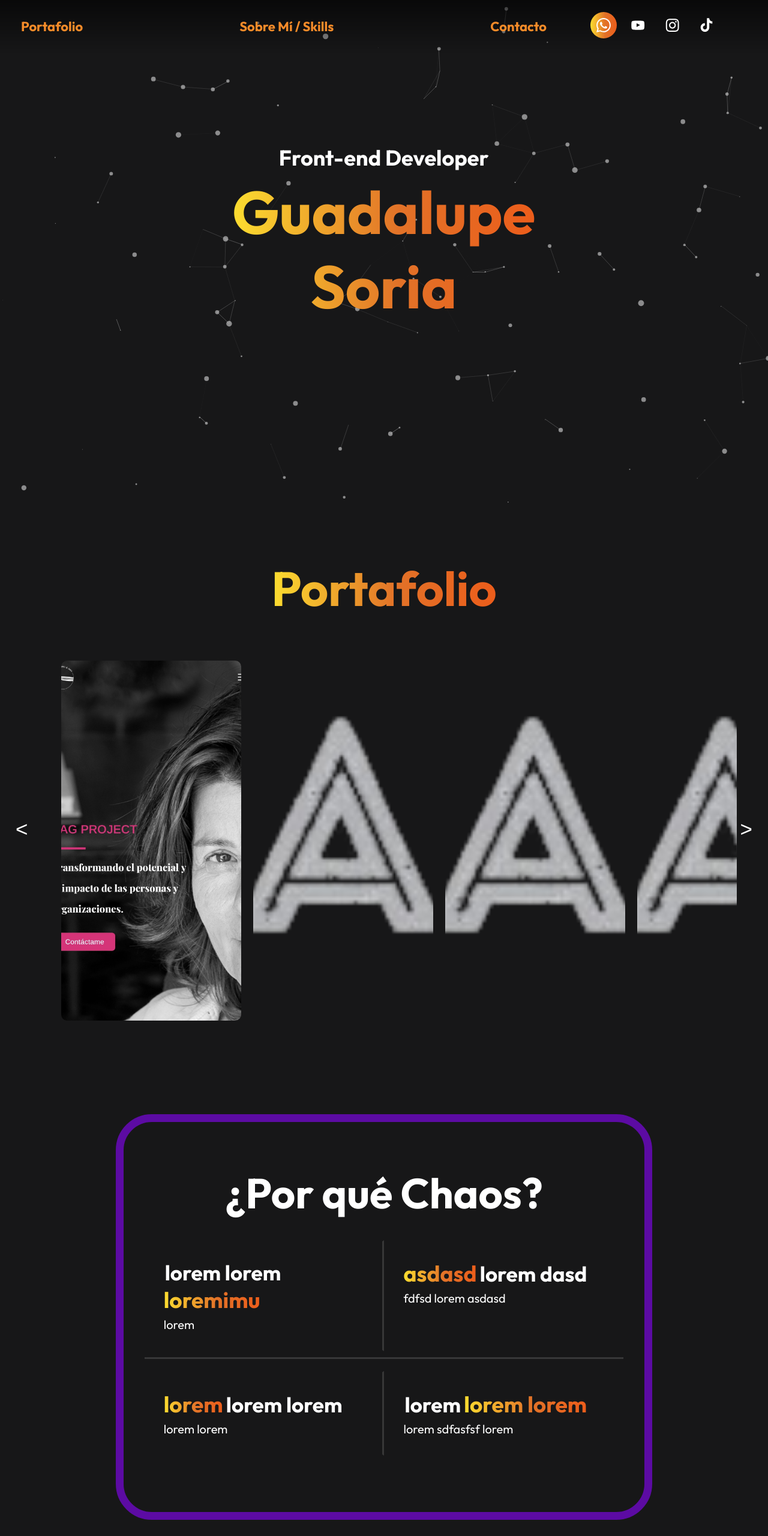
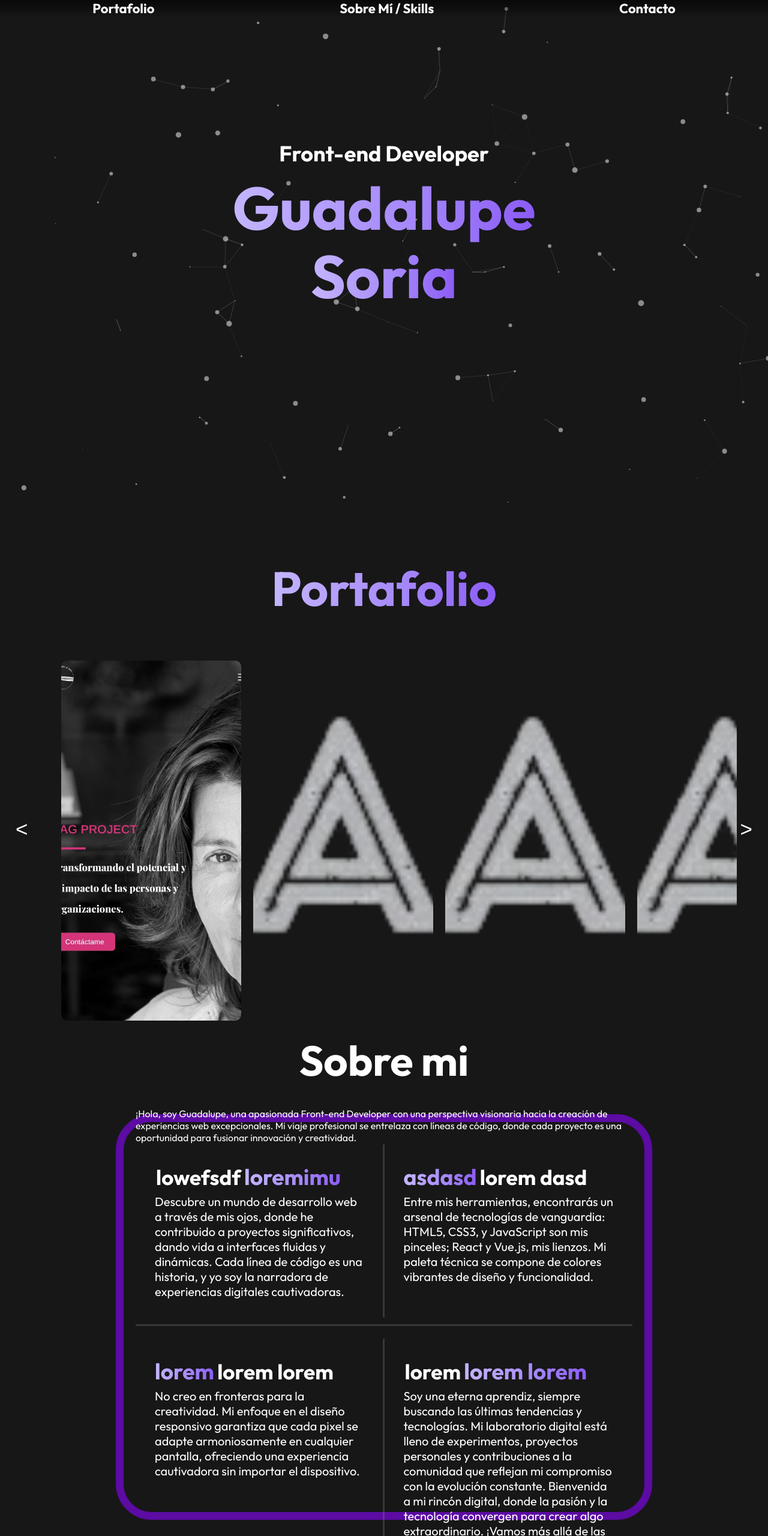
Before and after one commit to GuadalupeSoria/PortafolioExpress, a plain HTML site: page index.html in a window 1280 px wide. Shown: the top 2560 px of the page at 60% size. Drawn offline with nearby package versions, Linux system fonts and the light colour scheme.

Commit message:
changes to 30/1

```diff
--- a/index.html
+++ b/index.html
@@ -1,10 +1,10 @@
 <!DOCTYPE html>
-<html lang="es">
+<html lang="en">
 <head>
     <meta charset="UTF-8">
     <meta name="viewport" content="width=device-width, initial-scale=1.0">
     <link rel="icon" href="assets/CHAOSLOGO-removebg-preview.png" type="image/x-icon">
-    <title>Chaos</title>
+    <title>Guadalupe Soria</title>
     <link rel="stylesheet" href="styles.css">
     <link rel="stylesheet" href="https://fonts.googleapis.com/css2?family=Outfit:wght@300;400;500;700&display=swap">
     <link
@@ -36,26 +36,27 @@
         <a href="#seccion2">Sobre Mí / Skills</a>
         <a href="#seccion3">Contacto</a>
     </div>
-        <div class="redes-sociales">
+
+        <!-- <div class="redes-sociales">
             <a class="wpp-icono" href="https://wa.me/message/24CFPDHRWMNWP1"  target="_blank"><img src="assets/Whatsapp.svg" alt="Whastapp"></a>
             <a class="social-icon" href="https://flin.bo/Youtube" target="_blank"><img src="assets/Youtube.svg" alt="Youtube"></a>
             <a class="social-icon" href="https://flin.bo/Instagram" target="_blank"><img src="assets/Instagram.svg" alt="Instagram"></a>
             <a class="social-icon" href="https://www.tiktok.com/@flinbo.official" target="_blank"><img src="assets/Tiktok.svg" alt="Tiktok"></a>
-        </div>
+        </div> -->
     </nav>
 
     <section id="inicio">
         <div id="particles-js"></div>
         <div class="inicio-content">
-            <div class="texto-inicio-dos-lineas animate__animated animate__animated-custom-0">
-                <div class="animate__animated animate__backInDown">
+            <div class="texto-inicio-dos-lineas">
+                <div class="animate__animated animate__fadeInDown">
                     <span>Front-end Developer</span>
                 </div>
-                <div class="animate__animated animate__backInDown">
+                <div class="animate__animated">
                     <span class="linea-dos animate__animated-custom animate__animated-custom-2">Guadalupe </span>
                 </div>
-                <div class="animate__animated animate__backInDown">
-                    <div class="linea-dos animate__animated-custom animate__animated-custom-3">Soria</div>
+                <div class="animate__animated">
+                    <span class="linea-dos animate__animated-custom animate__animated-custom-2">Soria</span>
                 </div>
             </div>
         </div>
@@ -105,17 +106,18 @@
     <section id="seccion2">
         <div class="rectangulo">
             <div class="texto-grande">
-                <span>¿Por qué Chaos?</span>
+                <span>Sobre mi</span>
             </div>
             <div class="cuadricula">
+                <span class="subtitulo">¡Hola, soy Guadalupe, una apasionada Front-end Developer con una perspectiva visionaria hacia la creación de experiencias web excepcionales. Mi viaje profesional se entrelaza con líneas de código, donde cada proyecto es una oportunidad para fusionar innovación y creatividad.</span>
                 <div class="linea-superior">
                     <div class="cuadro cuadro1">
                         <div class="contenido">
                             <div>
-                                <span class="titulo">lorem lorem</span>
+                                <span class="titulo">lowefsdf</span>
                                 <span class="titulo-color">loremimu</span>
                             </div>
-                            <span class="subtitulo">lorem</span>
+                            <span class="subtitulo">Descubre un mundo de desarrollo web a través de mis ojos, donde he contribuido a proyectos significativos, dando vida a interfaces fluidas y dinámicas. Cada línea de código es una historia, y yo soy la narradora de experiencias digitales cautivadoras.</span>
                         </div>
                     </div>
                     <div class="cuadro">
@@ -124,7 +126,7 @@
                                 <span class="titulo-color">asdasd</span>
                                 <span class="titulo"> lorem dasd</span>
                             </div>
-                            <span class="subtitulo">fdfsd lorem asdasd</span>
+                            <span class="subtitulo">Entre mis herramientas, encontrarás un arsenal de tecnologías de vanguardia: HTML5, CSS3, y JavaScript son mis pinceles; React y Vue.js, mis lienzos. Mi paleta técnica se compone de colores vibrantes de diseño y funcionalidad.</span>
                         </div>
                     </div>
                 </div>
@@ -135,7 +137,7 @@
                                 <span class="titulo-color">lorem</span>
                                 <span class="titulo">lorem lorem</span>
                             </div>
-                            <span class="subtitulo">lorem lorem </span>
+                            <span class="subtitulo">No creo en fronteras para la creatividad. Mi enfoque en el diseño responsivo garantiza que cada pixel se adapte armoniosamente en cualquier pantalla, ofreciendo una experiencia cautivadora sin importar el dispositivo.</span>
                         </div>
                     </div>
                     <div class="cuadro">
@@ -144,7 +146,9 @@
                                 <span class="titulo">lorem</span>
                                 <span class="titulo-color">lorem lorem</span>
                             </div>
-                            <span class="subtitulo">lorem sdfasfsf lorem</span>
+                            <span class="subtitulo">Soy una eterna aprendiz, siempre buscando las últimas tendencias y tecnologías. Mi laboratorio digital está lleno de experimentos, proyectos personales y contribuciones a la comunidad que reflejan mi compromiso con la evolución constante.
+
+                                Bienvenida a mi rincón digital, donde la pasión y la tecnología convergen para crear algo extraordinario. ¡Vamos más allá de las líneas de código y construyamos juntas el futuro digital!</span>
                         </div>
                     </div>
                 </div>
@@ -173,6 +177,12 @@
         <div class="espacio-estetico"></div>
         <div class="title-secction4">
       <h2 >¿Qué esperas?</h2>
+       <div class="redes-sociales">
+            <a class="social-icon" href="https://wa.me/message/24CFPDHRWMNWP1"  target="_blank"><img src="assets/Whatsapp.svg" alt="Whastapp"></a>
+            <a class="social-icon" href="https://flin.bo/Youtube" target="_blank"><img src="assets/Youtube.svg" alt="Youtube"></a>
+            <a class="social-icon" href="https://flin.bo/Instagram" target="_blank"><img src="assets/Instagram.svg" alt="Instagram"></a>
+            <a class="social-icon" href="https://www.tiktok.com/@flinbo.official" target="_blank"><img src="assets/Tiktok.svg" alt="Tiktok"></a>
+        </div>
     <h3 class="subtitle-secction4">Empieza a generar beneficios con tu contenido</h3>
     <a href="https://flin.bo/registers" class="submit">Comienza ahora</a>
    </div>
--- a/script.js
+++ b/script.js
@@ -158,7 +158,7 @@ document.addEventListener("DOMContentLoaded", function () {
             },
             modes: {
                 grab: {
-                    distance: 200,
+                    distance: 130,
                     line_linked: {
                         opacity: 1,
                     },
--- a/styles.css
+++ b/styles.css
@@ -66,7 +66,7 @@ body::-webkit-scrollbar {
     width: 100%;
     background: linear-gradient(rgba(0, 0, 0, 0.6), rgba(255, 255, 255, 0));
     color: #fff;
-    padding: 15px 25px;
+    /* padding: 15px 25px; */
     display: flex;
     justify-content: space-between;
     align-items: center;
@@ -75,18 +75,22 @@ body::-webkit-scrollbar {
 
 .sectionNav {
     display: flex;
-    justify-content: space-between;
+    justify-content: space-around;
     align-items: center;
-    width: 70%;
+    width: 100%;
 }
 
 .sectionNav a {
-    color: #f58b29;
+    color: #ffffff;
     text-decoration: none;
     font-size: 22px;
     font-weight: 600;
     margin: 0px 10px;
     transition: all 0.3s ease;
+}
+
+.sectionNav a:hover {
+    color: #c4b5fd;
 }
 
 .logo {
@@ -193,7 +197,7 @@ section {
 
 
 .texto-inicio-dos-lineas .linea-dos {
-    background: var(--new,  linear-gradient(90deg, #fcdd30 0%, #e27228 55.21%, #ec5d1b 100%));
+    background: var(--new,  linear-gradient(90deg, #c4b5fd 0%, #a78bfa 55.21%, #8b5cf6 100%));
     background-clip: text;
     -webkit-background-clip: text;
     -webkit-text-fill-color: transparent;
@@ -204,7 +208,7 @@ section {
 .btn-early-access {
     display: inline-block;
     border-radius: 15px;
-    background: linear-gradient(90deg, #B413FA 0%, #7313EE 55.21%, #642EFF 100%);
+    background: linear-gradient(90deg, #c4b5fd 0%, #a78bfa 55.21%, #8b5cf6 100%);
     padding: 15px 30px;
     width: fit-content;
 }
@@ -287,7 +291,7 @@ section {
 }
 
 .cuadro:hover {
-    border: 2px solid #FF6600;
+    border: 2px solid #a78bfa ;
     border-radius: 15px;
 }
 
@@ -306,7 +310,7 @@ section {
 }
 
 .cuadro .titulo-color {
-    background: var(--new, linear-gradient(90deg, #fcdd30 0%, #e27228 55.21%, #ec5d1b 100%));
+    background: var(--new, linear-gradient(90deg, #c4b5fd 0%, #a78bfa 55.21%, #8b5cf6 100%));
     background-clip: text;
     -webkit-background-clip: text;
     -webkit-text-fill-color: transparent;
@@ -346,7 +350,7 @@ section {
 
 
 .seccion3-texto .linea-dos {
-    background: var(--new, linear-gradient(90deg, #fcdd30 0%, #e27228 55.21%, #ec5d1b 100%));
+    background: var(--new, linear-gradient(90deg, #c4b5fd 0%, #a78bfa 55.21%, #8b5cf6 100%));
     background-clip: text;
     -webkit-background-clip: text;
     -webkit-text-fill-color: transparent;
@@ -408,7 +412,7 @@ section {
     width: 100%;
     height: 60vh;
     padding: 0px 0px;
-    background: linear-gradient(90deg, #fcdd30 0%, #e27228 55.21%, #ec5d1b 100%);
+    background: linear-gradient(90deg, #c4b5fd 0%, #a78bfa 55.21%, #8b5cf6 100%);
     align-items: start;
 }
 
@@ -460,19 +464,19 @@ section {
 
   /* Define las animaciones personalizadas para cada texto */
   .animate__animated-custom-0 {
-    animation: bounceInRight 2s ease-out forwards;
+    animation: zoomIn 1s ease-out forwards;
   }
 
   .animate__animated-custom-1 {
-    animation: fadeInUp 3s ease-out forwards;
+    animation: zoomIn 5s ease-out forwards;
   }
 
   .animate__animated-custom-2 {
-    animation: slideInLeft 3s ease-out forwards;
+    animation: zoomIn 3s ease-out forwards;
   }
 
   .animate__animated-custom-3 {
-    animation: flipInX 3s ease-out forwards;
+    animation: zoomIn 3s ease-out forwards;
   }
 
   .animate__animated-custom-4 {
@@ -491,7 +495,7 @@ section {
 }
 
 .title-portafolio span {
-    background: var(--new,  linear-gradient(90deg, #fcdd30 0%, #e27228 55.21%, #ec5d1b 100%));
+    background: var(--new,  linear-gradient(90deg, #c4b5fd 0%, #a78bfa 55.21%, #8b5cf6 100%));
     background-clip: text;
     -webkit-background-clip: text;
     -webkit-text-fill-color: transparent;
```
